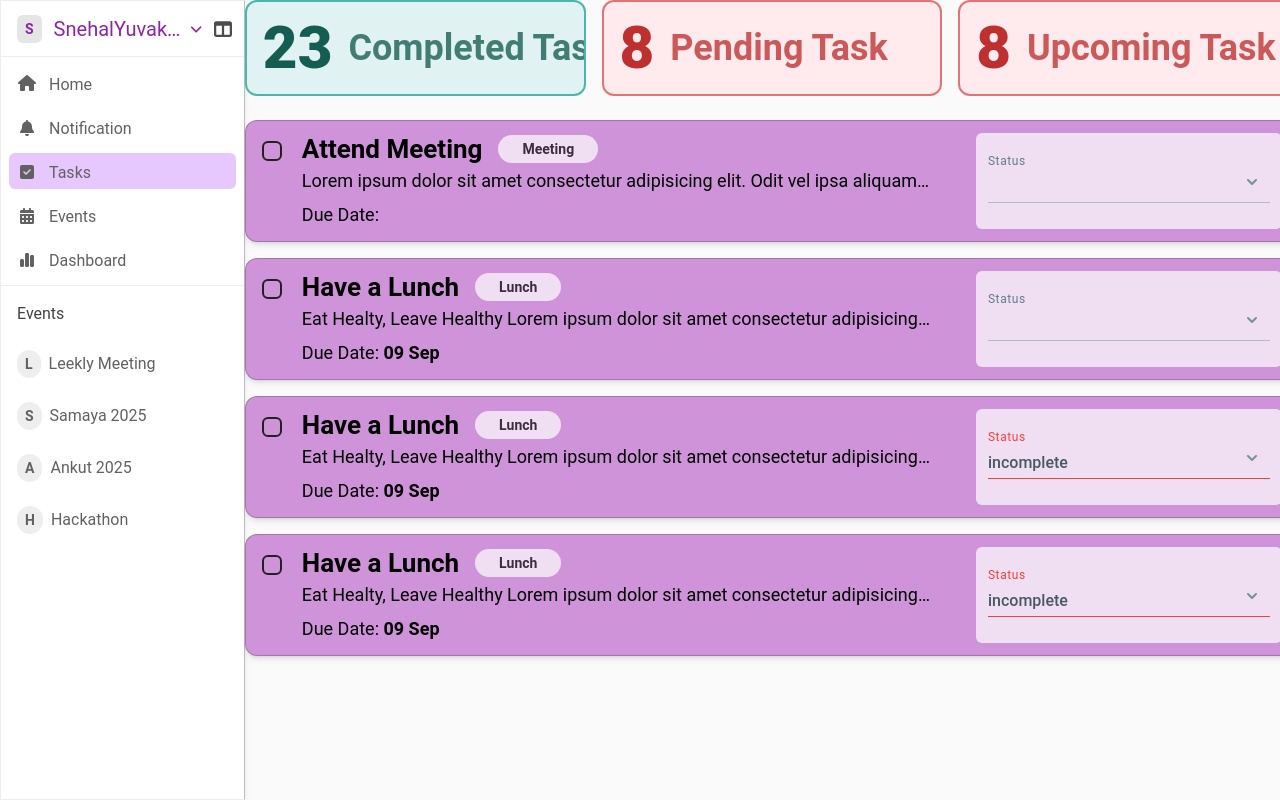
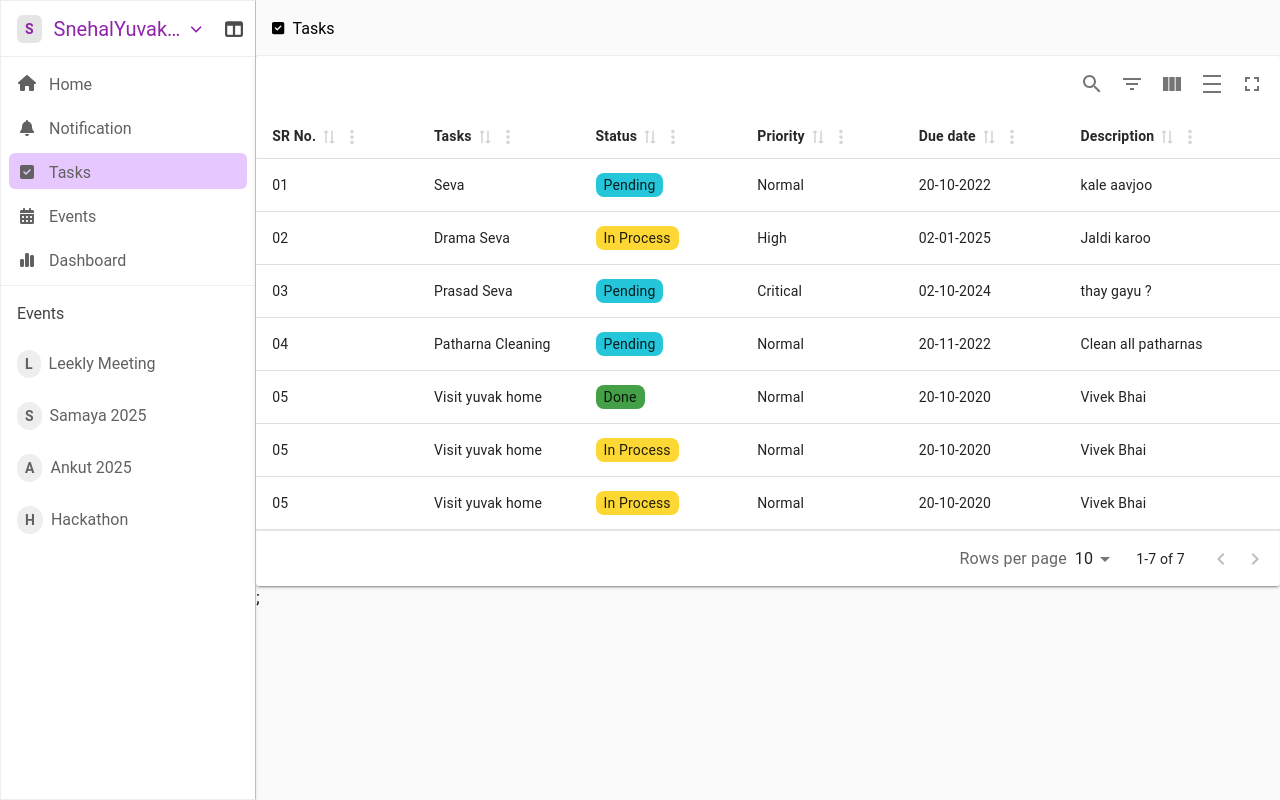
Before and after one commit to MohanGadhavi/CommUnityTrack-ui, a React (Vite) app: page /tasks in a window 1280 px wide. Built offline with nearby package versions, Linux system fonts and the light colour scheme.

Commit message:
Tasks List

```diff
--- a/package.json
+++ b/package.json
@@ -20,6 +20,7 @@
     "chart.js": "^4.4.6",
     "date-fns": "^4.1.0",
     "framer-motion": "^11.11.9",
+    "material-react-table": "^3.0.1",
     "react": "^18.3.1",
     "react-chartjs-2": "^5.2.0",
     "react-day-picker": "^9.1.3",
--- a/src/pages/Tasks/index.jsx
+++ b/src/pages/Tasks/index.jsx
@@ -1,224 +1,142 @@
-import { Checkbox, Option, Select } from "@material-tailwind/react";
-import React, { useRef, useState } from "react";
-import { motion } from "framer-motion";
+import React, { Children, useMemo } from "react";
+import {
+  MaterialReactTable,
+  useMaterialReactTable,
+} from "material-react-table";
 import { FontAwesomeIcon } from "@fortawesome/react-fontawesome";
-import { faAngleUp } from "@fortawesome/free-solid-svg-icons";
+import {
+  faCalendarDays,
+  faCheckSquare,
+} from "@fortawesome/free-solid-svg-icons";
 
-const tasks = {
-  overall_tasks: 31,
-  completed_tasks: 23,
-  pending_task: 8,
-  upcomming_tasks: 3,
-  task_list: [
+// Example data
+const data = [
   {
-      task_id: 0,
-      status: "completed",
-      event: {
-        event_id: 0,
-        event_name: "Meeting",
-      },
-      task_name: "Attend Meeting",
-      task_description:
-        "Lorem ipsum dolor sit amet consectetur adipisicing elit. Odit vel ipsa aliquam consequuntur porro expedita quae aperiam qui obcaecati aliquid hic quos ipsum sunt commodi perferendis, sapiente impedit necessitatibus? Sunt voluptatem expedita eum voluptatibus magnam incidunt dolorum, eaque, laudantium ipsam libero quod architecto non doloribus optio autem repudiandae, tempore accusantium! Lorem ipsum dolor sit amet consectetur adipisicing elit. Excepturi nostrum qu_s deserunt nam unde aperiam a obcaecati aliquam, officiis soluta tempore ratione, debitis ab la_doriosam recusandae. Ad deleniti, quae nostrum recusandae dolores quaerat velit magni, voluptatem eligendi officia veritatis placeat? Repellendus nam iure a. Pariatur aut tenetur saepe accusamus dolore? Lorem ipsum dolor sit amet consectetur adipisicing elit. Omnis consequuntur exercitationem, tempora necessitatibus quaerat enim veniam error harum magntask_i consequatur pariatur quo minima tempore dolores hic perferendis nihil possimus quisquam ipsa non distinctio sint nisi nesciunt. Consequuntur, nemo doloribus. Voluptatibus fugit, animi voluptas nisi soluta cupiditate nulla deserunt rem ratione. ",
-      taskStartDate: "29 Sep",
-      taskDueDate: "29 Sep",
+    sr_No: "01",
+    task: "Seva",
+    status: "Pending",
+    due_date: "20-10-2022",
+    description: "kale aavjoo",
+    priority: "Normal",
   },
   {
-      task_id: 0,
-      status: "incomplete",
-      event: {
-        event_id: 1,
-        event_name: "Lunch",
-      },
-      task_name: "Have a Lunch",
-      task_description:
-        " Eat Healty, Leave Healthy Lorem ipsum dolor sit amet consectetur adipisicing elit. Omnis consequuntur exercitationem, tempora necessitatibus quaerat enim veniam error harum magni consequatur pariatur quo minima tempore dolores hic perferendis nihil possimus quisquam ipsa non distinctio sint nisi nesciunt. Consequuntur, nemo doloribus. Voluptatibus fugit, animi voluptas nisi soluta cupiditate nulla deserunt rem ratione. ",
-      task_startDate: "29 Sep",
-      task_dueDate: "09 Sep",
+    sr_No: "02",
+    task: "Drama Seva",
+    status: "In Process",
+    due_date: "02-01-2025",
+    description: "Jaldi karoo",
+    priority: "High",
   },
   {
-      task_id: 0,
-      task_status: "incomplete",
-      event: {
-        event_id: 1,
-        event_name: "Lunch",
-      },
-      task_name: "Have a Lunch",
-      task_description:
-        " Eat Healty, Leave Healthy Lorem ipsum dolor sit amet consectetur adipisicing elit. Omnis consequuntur exercitationem, tempora necessitatibus quaerat enim veniam error harum magni consequatur pariatur quo minima tempore dolores hic perferendis nihil possimus quisquam ipsa non distinctio sint nisi nesciunt. Consequuntur, nemo doloribus. Voluptatibus fugit, animi voluptas nisi soluta cupiditate nulla deserunt rem ratione. ",
-      task_startDate: "29 Sep",
-      task_dueDate: "09 Sep",
+    sr_No: "03",
+    task: "Prasad Seva ",
+    status: "Pending",
+    due_date: "02-10-2024",
+    description: "thay gayu ?",
+    priority: "Critical",
   },
   {
-      task_id: 0,
-      task_status: "incomplete",
-      event: {
-        event_id: 1,
-        event_name: "Lunch",
+    sr_No: "04",
+    task: "Patharna Cleaning",
+    status: "Pending",
+    due_date: "20-11-2022",
+    description: "Clean all patharnas ",
+    priority: "Normal",
   },
-      task_name: "Have a Lunch",
-      task_description:
-        " Eat Healty, Leave Healthy Lorem ipsum dolor sit amet consectetur adipisicing elit. Omnis consequuntur exercitationem, tempora necessitatibus quaerat enim veniam error harum magni consequatur pariatur quo minima tempore dolores hic perferendis nihil possimus quisquam ipsa non distinctio sint nisi nesciunt. Consequuntur, nemo doloribus. Voluptatibus fugit, animi voluptas nisi soluta cupiditate nulla deserunt rem ratione. ",
-      task_startDate: "29 Sep",
-      task_dueDate: "09 Sep",
+  {
+    sr_No: "05",
+    task: "Visit yuvak home",
+    status: "Done",
+    due_date: "20-10-2020",
+    description: "Vivek Bhai",
+    priority: "Normal",
   },
-  ],
-};
-
-const statusOptionList = [
-  { name: "Incomplete", value: "incomplete" },
-  { name: "Completed", value: "completed" },
+  {
+    sr_No: "05",
+    task: "Visit yuvak home",
+    status: "In Process",
+    due_date: "20-10-2020",
+    description: "Vivek Bhai",
+    priority: "Normal",
+  },
+  {
+    sr_No: "05",
+    task: "Visit yuvak home",
+    status: "In Process",
+    due_date: "20-10-2020",
+    description: "Vivek Bhai",
+    priority: "Normal",
+  },
 ];
 
 const Tasks = () => {
-  const [expand, setExpand] = useState(-1);
+  // Memoize the columns definition to avoid unnecessary recalculations
+  const columns = useMemo(
+    () => [
+      {
+        accessorKey: "sr_No", // Access nested data with dot notation
+        header: "SR No.",
+        size: 150,
+      },
+      {
+        accessorKey: "task", // Normal accessorKey
+        header: "Tasks",
+        size: 150,
+      },
+      {
+        accessorKey: "status", // Normal accessorKey
+        header: "Status",
+        Cell: ({ cell }) => (
+          <span
+            className={`p-2 py-1 text-sm rounded-lg ${
+              cell.getValue() === "In Process"
+                ? "bg-yellow-600"
+                : cell.getValue() === "Done"
+                ? "bg-green-600"
+                : "bg-cyan-400"
+            }`}
+          >
+            {cell.getValue()}
+          </span>
+        ),
+        size: 150,
+      },
+      {
+        accessorKey: "priority", // Unique column key
+        header: "Priority",
 
-  const statusSelectRefList = useRef([]);
+        size: 150,
+      },
 
-  const handleSelectEle = (e, id) => {
-    console.log("handle clickedddddddd");
-    e.stopPropagation();
-    console.log(id, statusSelectRefList.current);
-    statusSelectRefList.current[id]?.querySelector("button")?.click();
-  };
+      {
+        accessorKey: "due_date", // Access nested data with dot notation
+        header: "Due date",
+        size: 150,
+      },
+
+      {
+        accessorKey: "description", // Normal accessorKey
+        header: "Description",
+        size: 200,
+      },
+    ],
+    []
+  ); // Empty array ensures this memoization happens only once
+
+  // Initialize the table with the columns and data
+  const table = useMaterialReactTable({
+    columns,
+    data, // Data must be memoized or stable (useMemo, useState, etc.)
+  });
 
   return (
-    <div className="flex flex-col gap-4">
-      <div className=" flex justify-between items-center mb-2 gap-4 text-nowrap">
-        <button className="relative group hover:scale-[0.97] overflow-hidden px-4 py-4 flex items-center justify-start gap-4 bg-teal-50 border-2 border-teal-300 text-teal-900 w-full rounded-xl cursor-pointer transition-all duration-300 ">
-          <div className="absolute  inset-0 bg-teal-200 translate-y-full group-hover:translate-y-0 transition-all duration-300 "></div>
-          <p className="text-6xl font-extrabold opacity-90">
-            {tasks.completed_tasks}
-          </p>
-          <p className="text-4xl font-semibold opacity-70">Completed Task</p>
-        </button>
-        <button className="relative group hover:scale-[0.97] overflow-hidden px-4 py-4 flex items-center justify-start gap-4 bg-red-50  border-2 border-red-300 text-red-900  w-full rounded-xl cursor-pointer transition-all duration-300 ">
-          <div className="absolute  inset-0 bg-red-200 translate-y-full group-hover:translate-y-0 transition-all duration-300 "></div>
-          <p className="text-6xl font-extrabold  opacity-90">
-            {tasks.pending_task}
-          </p>
-          <p className="text-4xl font-semibold  opacity-70 ">Pending Task</p>
-        </button>
-        <button className="relative group hover:scale-[0.97] overflow-hidden px-4 py-4 flex items-center justify-start gap-4 bg-red-50  border-2 border-red-300 text-red-900  w-full rounded-xl cursor-pointer transition-all duration-300 ">
-          <div className="absolute  inset-0 bg-red-200 translate-y-full group-hover:translate-y-0 transition-all duration-300 "></div>
-          <p className="text-6xl font-extrabold  opacity-90">
-            {tasks.pending_task}
-          </p>
-          <p className="text-4xl font-semibold  opacity-70 ">Upcoming Task</p>
-        </button>
+    <>
+      <div className="h-14 py-2 px-4 border-b flex items-center gap-2 bg-gray-50 sticky top-0">
+        <FontAwesomeIcon icon={faCheckSquare} className="text-sm" />
+        <p className="pt-[2px]">Tasks</p>
       </div>
-      {tasks.task_list.map((task, id) => (
-        <motion.div
-          key={id}
-          className="relative w-full px-4 py-3 group flex text-lg border border-black/20  bg-purple-200  rounded-xl cursor-pointer shadow-md"
-          animate={{ backgroundColor: id === expand ? "#e1bee7" : "#ce93d8" }}
-          transition={{ duration: 0.5, ease: "easeInOut" }}
-          onClick={() => setExpand(id === expand ? -1 : id)}
-        >
-          <div className="max-w-[70%] flex">
-            <div className="w-10 py-[2px] flex flex-col  items-start justify-between">
-              <div className="-mt-[6px] -ml-3">
-                <Checkbox
-                  onClick={(e) => handleSelectEle(e, id)}
-                  title={task.task_status}
-                  ripple={false}
-                  className="border-2 border-gray-900"
-                  checked={task.task_status === "completed"}
-                  onChange={() => {}}
-                  // iconProps={{ className: "top-[-6px] left-[10px]" }}
-                />
-              </div>
-              <div
-                title={`${expand === id ? "Minimize" : "Expand"}`}
-                className="h-full flex items-end"
-              >
-                <FontAwesomeIcon
-                  icon={faAngleUp}
-                  className={` ${
-                    expand === id
-                      ? "rotate-0 opacity-100"
-                      : "-rotate-180 opacity-0"
-                  } ml-[2px] text-xl group-hover:opacity-100  transition-all duration-200 ease-linear`}
-                />
-              </div>
-            </div>
-            <div className="w-[90%]">
-              <div className="flex items-center">
-                <h3 className="text-[26px] leading-8 font-semibold truncate">
-                  {task.task_name}
-                </h3>
-                <div
-                  title={`Event : ${task.event.event_name}`}
-                  className=" ml-4  px-6 py-1 bg-white rounded-full text-sm font-semibold opacity-70 hover:opacity-90 hover:px-7 hover:border-2 transition-all ease-linear"
-                >
-                  {task.event.event_name}
-                </div>
-              </div>
-              <motion.div
-                className={
-                  "scrollbar-custom text-left leading-6  line-clamp-1 max-h-[10rem] mt-1 " +
-                  (expand === id && " line-clamp-none ")
-                }
-                animate={{
-                  height: expand === id ? "18rem" : "1.5rem",
-                  overflow: expand === id ? "auto" : "hidden",
-                  display: expand === id ? "block" : "-webkit-box",
-                  "-webkit-box-orient":
-                    expand === id ? "horizontal" : "vertical",
-                  "-webkit-line-clamp ": expand === id ? "none" : 1,
-                }}
-                transition={{
-                  height: { duration: 0.6, ease: "anticipate" },
-                  overflow: {
-                    duration: 1,
-                    delay: 0.2,
-                  },
-                  display: {
-                    delay: 1,
-                  },
-                  "-webkit-box-orient": {
-                    delay: 1,
-                  },
-                  "-webkit-line-clamp ": { delay: 1 },
-                }}
-              >
-                {task.task_description}
-              </motion.div>
-              <p className="mt-2">
-                Due Date:{" "}
-                <span className="font-semibold">{task.task_dueDate}</span>
-              </p>
-            </div>
-          </div>
-          <div
-            title="Update Task Status"
-            className="w-full max-h-24 bg-white/70 rounded-md p-3 py-5 flex items-center"
-            onClick={(e) => handleSelectEle(e, id)}
-          >
-            <Select
-              ref={(ele) => (statusSelectRefList.current[id] = ele)}
-              variant="standard"
-              label="Status"
-              className=" text-base font-medium "
-              labelProps={{
-                className: " text-xs tracking-wider ",
-              }}
-              value={task.task_status}
-              // onChange={() => {}}
-              error={task.task_status === "incomplete"}
-              success={task.task_status === "completed"}
-            >
-              {statusOptionList.map((option, i) => (
-                <Option key={i} value={option.value} className=" text-base ">
-                  {option.name}
-                </Option>
-              ))}
-            </Select>
-          </div>
-          {/* <div className="absolute bottom-0 left-0 h-1 w-[60%] bg-gradient-to-l from-orange-900/60 to-red-500"></div> */}
-        </motion.div>
-      ))}
-    </div>
+      <MaterialReactTable table={table} />;
+    </>
   );
 };
 
```
Also changed, not shown: 1 other file (tests, documents, lock files or other folders). Lines whose indentation alone changed are shown as unchanged.
